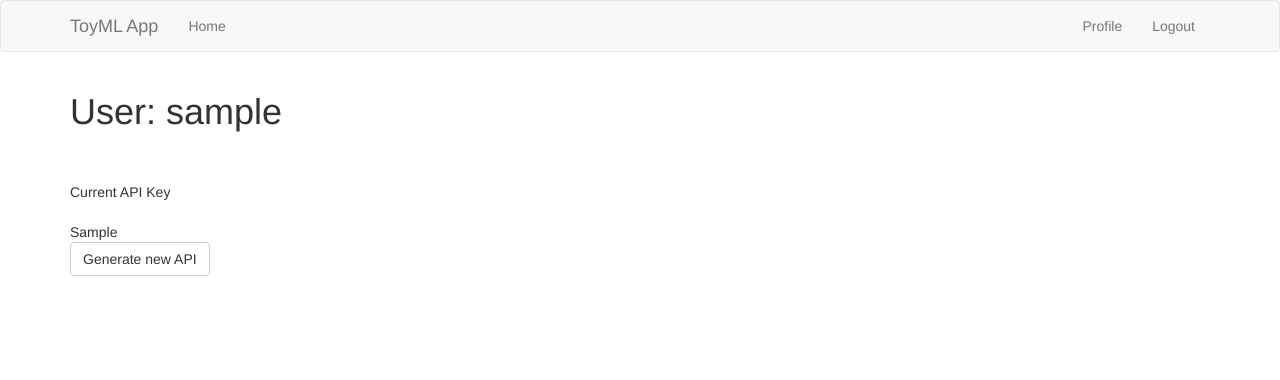
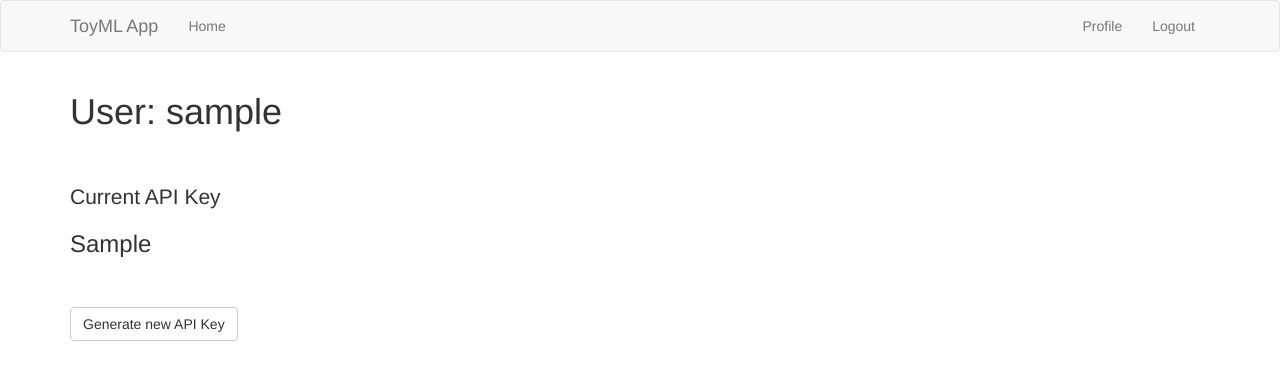
Before and after one commit to dthelan/ToyMl, a Flask app: a page that uses src/templates/user.html in a window 1280 px wide. Shown: the top 380 px of the page. Run offline with Flask 2, Linux system fonts and the light colour scheme; a user stored in the database is signed in; tables that the repository leaves empty hold one stand-in row (values such as "Sample post"); parts of the project's set-up code (start-up, migrations or seed data) failed here and were passed over; some libraries are stand-ins or nearby versions.

Commit message:
change user template and use a flask form for changing API

```diff
--- a/src/forms.py
+++ b/src/forms.py
@@ -7,7 +7,7 @@ from models import User
 
 
 class GenerateAPI(FlaskForm):
-    submit = SubmitField('Generate new API')
+    submit = SubmitField('Generate new API Key')
 
 class LoginForm(FlaskForm):
     username = StringField('Username', validators=[DataRequired()])
--- a/src/templates/user.html
+++ b/src/templates/user.html
@@ -4,18 +4,19 @@
 {% block app_content %}
 
 <h1>User: {{ user.username }}</h1>
-
+<br>
+<br>
+<p class="lead">Current API Key </p>
+<h3>
+    <p>{{ user.api_key }}</p>
+</h3>
 
 <br>
 <br>
-Current API Key
-<br>
-<br>
-{{ user.api_key }}
-    <div class="row">
-        <div class="col-md-4">
+<!--    <div class="row">-->
+<!--        <div class="col-md-4">-->
             {{ wtf.quick_form(form) }}
-        </div>
-    </div>
+<!--        </div>-->
+<!--    </div>-->
 
 {% endblock %}
```
